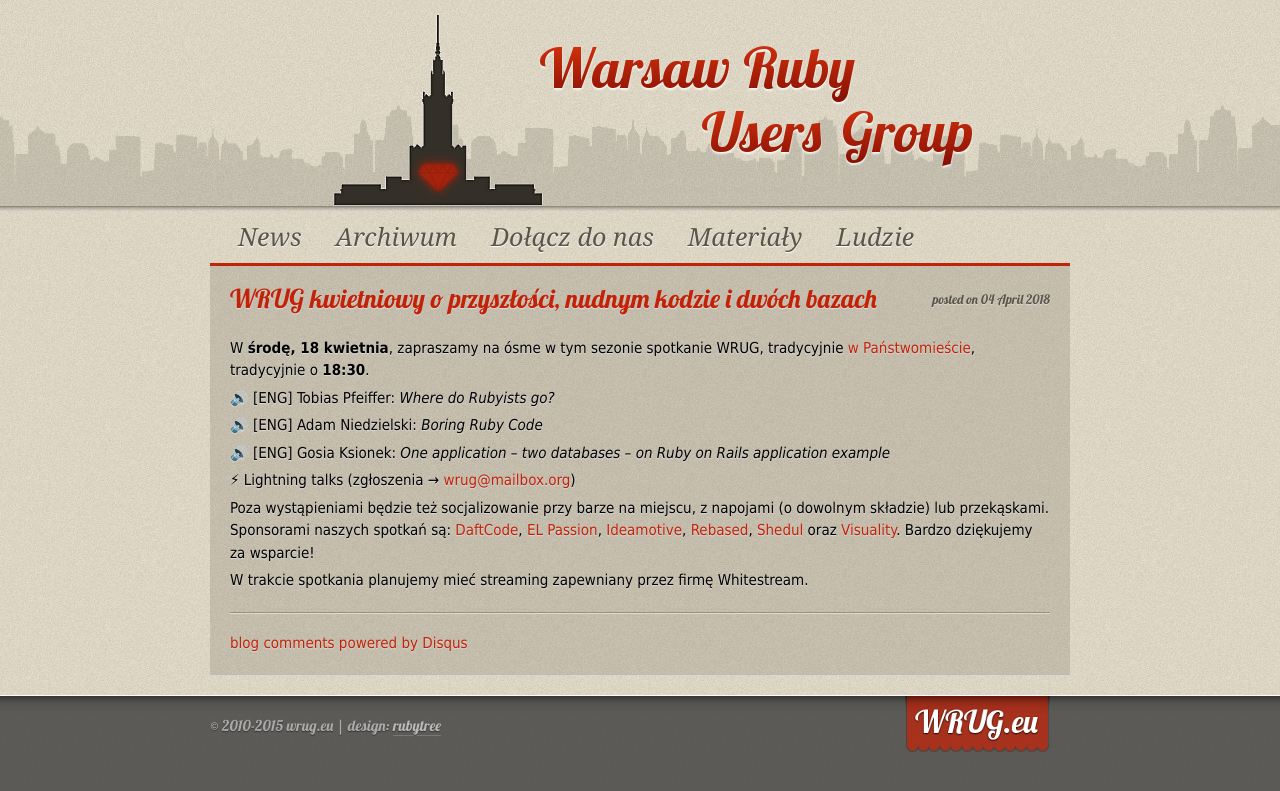
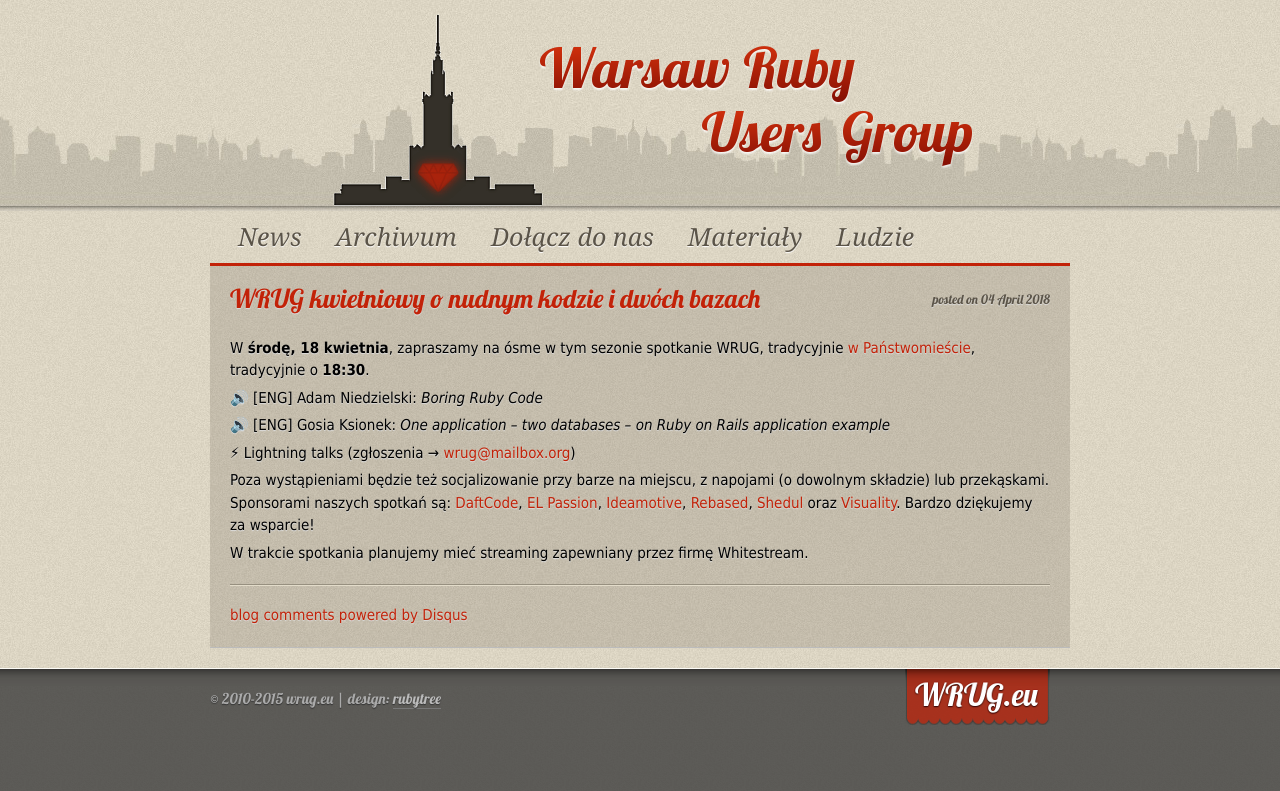
Before and after one commit to wrug/wrug.eu, a Jekyll site: the page built from _posts/2018-04-04-spotkanie-kwietniowe.md, in a window 1280 px wide. Shown: the top 791 px of the page. Built offline with Jekyll 4.4.1, drawn with Linux system fonts in a browser that asks for light colours; comment, search, counter and statistics services are not loaded.

Commit message:
April 2018: drop Tobi 😢

```diff
--- a/_posts/2018-04-04-spotkanie-kwietniowe.md
+++ b/_posts/2018-04-04-spotkanie-kwietniowe.md
@@ -1,13 +1,11 @@
 ---
 layout: post
-title: WRUG kwietniowy o przyszłości, nudnym kodzie i dwóch bazach
+title: WRUG kwietniowy o nudnym kodzie i dwóch bazach
 ---
 
 W **środę, 18 kwietnia**, zapraszamy na ósme w tym sezonie spotkanie
 WRUG, tradycyjnie [w Państwomieście](http://panstwomiasto.pl),
 tradycyjnie o **18:30**.
-
-🔊 [ENG] Tobias Pfeiffer: _Where do Rubyists go?_
 
 🔊 [ENG] Adam Niedzielski: _Boring Ruby Code_
 
```
